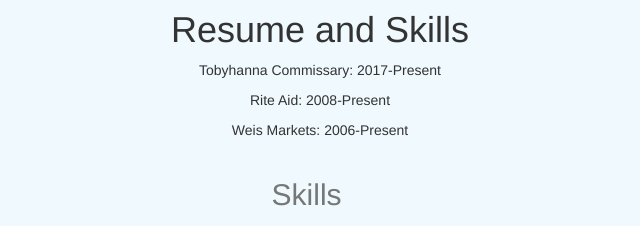
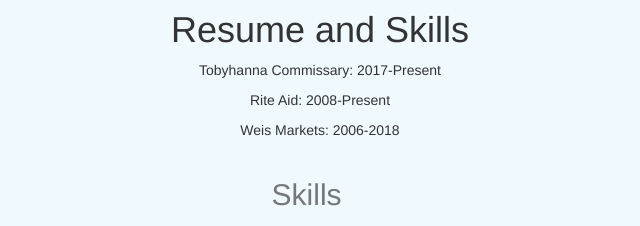
Before and after one commit to jomawi/jomawi.github.io, a website: page index.html in a window 1280 px wide. Shown: the part 1760-1986 px from the top of the page, 320-960 px from the left. Drawn offline with Linux system fonts and the light colour scheme.

Commit message:
Update index.html

```diff
--- a/index.html
+++ b/index.html
@@ -108,7 +108,7 @@
 
 					<p>Tobyhanna Commissary: 2017-Present</p>
 					<p>Rite Aid: 2008-Present</p>
-					<p>Weis Markets: 2006-Present</p>
+					<p>Weis Markets: 2006-2018</p>
 					<table align=center>
 					<caption align=right><h2>Skills</h2></caption>
 					<tr><td>
```
